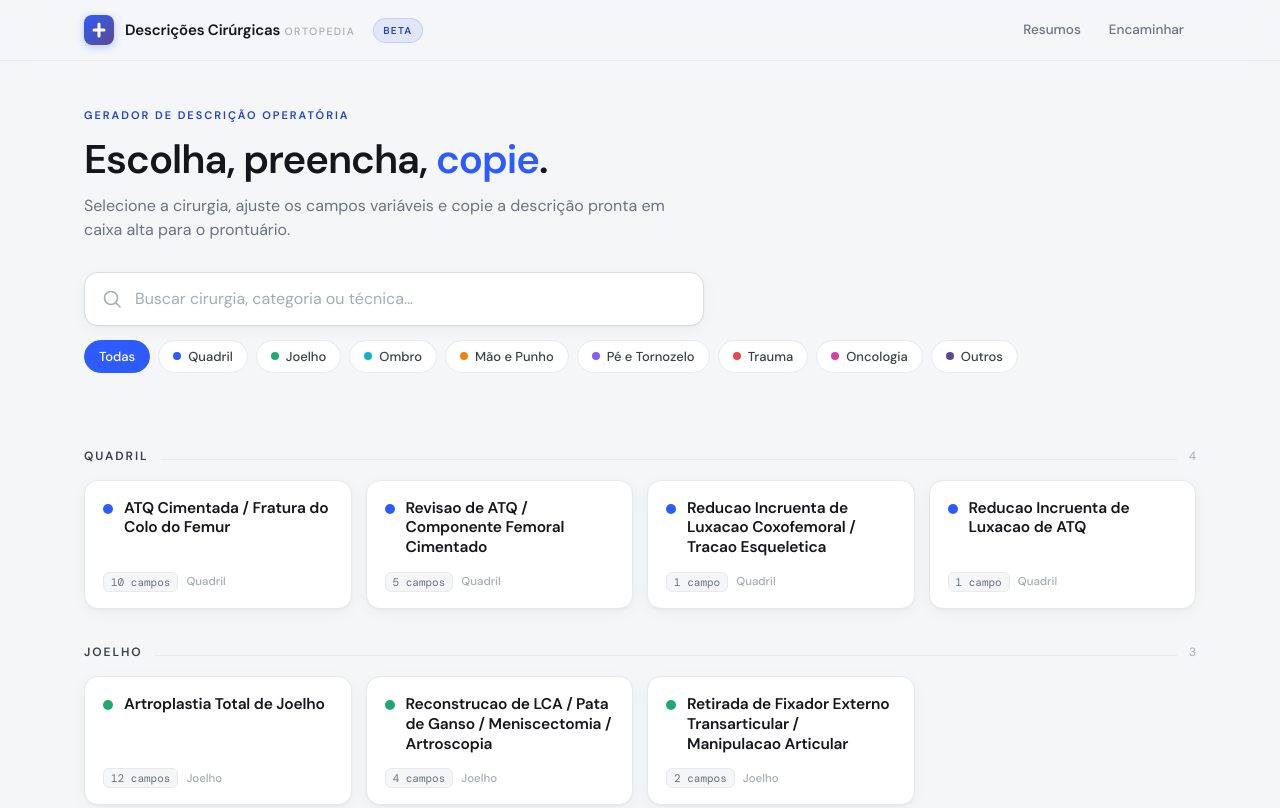
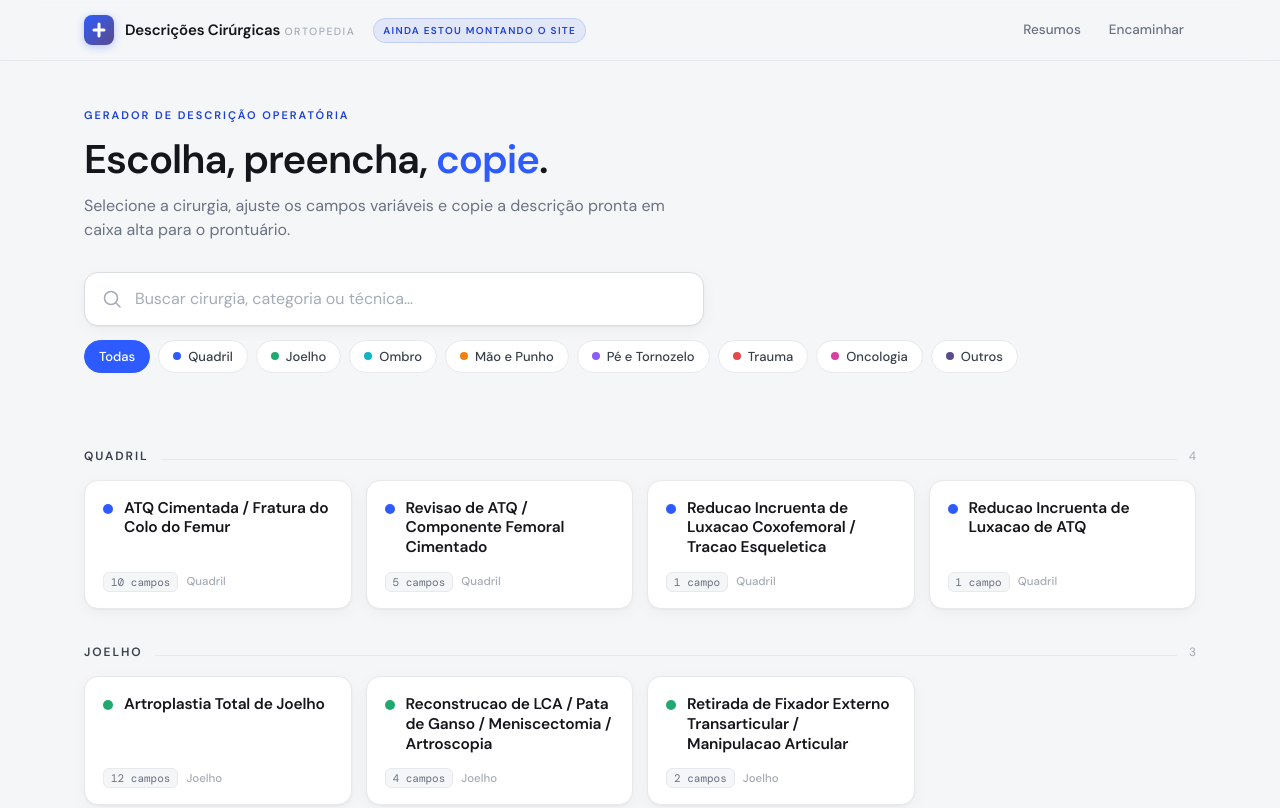
Before and after one commit to talesrobertosn/cirurgias, a plain HTML site: page index.html in a window 1280 px wide. Shown: the top 808 px of the page. Drawn offline with nearby package versions, Linux system fonts and the light colour scheme.

Commit message:
Update index.html

```diff
--- a/index.html
+++ b/index.html
@@ -289,7 +289,7 @@ mark.hl.pulse{animation:pulse .5s ease}
         <span class="brand-sub">Ortopedia</span>
       </span>
     </a>
-    <span class="beta-pill">Beta</span>
+    <span class="beta-pill">AINDA ESTOU MONTANDO O SITE</span>
     <span class="spacer"></span>
     <nav class="nav-links">
       <a href="https://talesrobertosn.github.io/ortopediaresumos/">Resumos</a>
```
